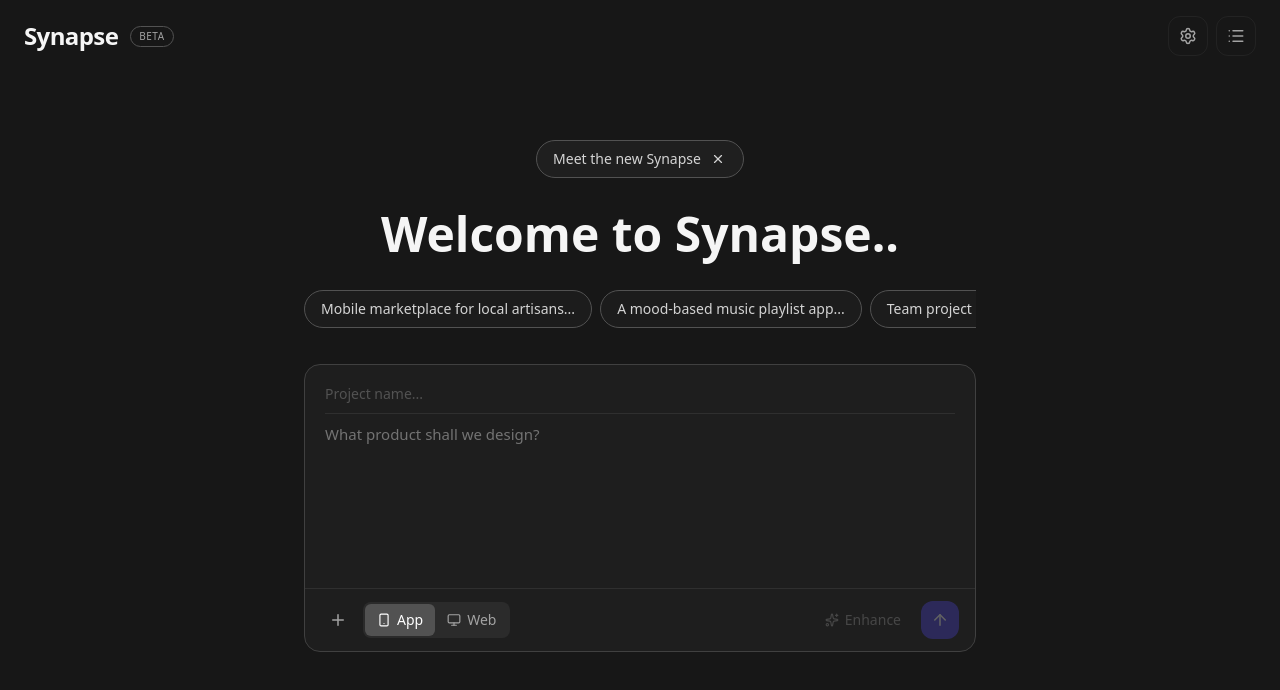
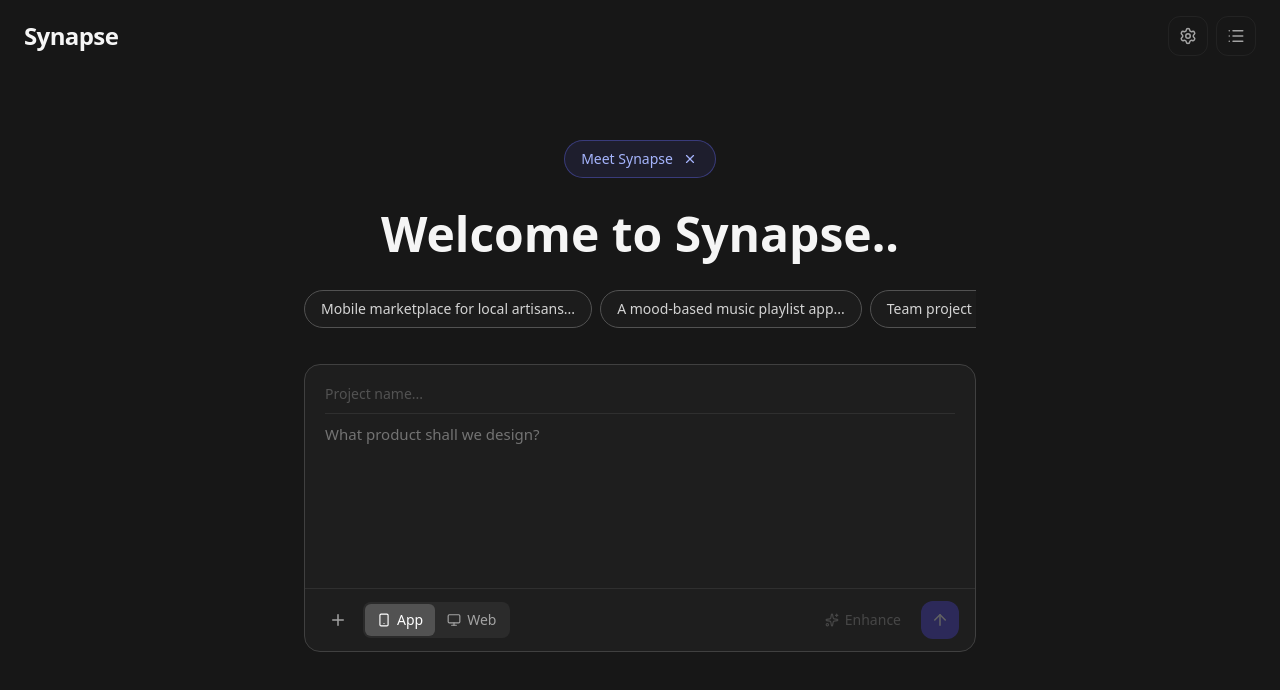
Before and after one commit to TGALLOWAY1/Synapse, a React (Vite) app: page / in a window 1280 px wide. Shown: the top 690 px of the page. Built offline with nearby package versions, Linux system fonts and the light colour scheme.

Commit message:
Remove beta tag and update Meet Synapse banner on homepage
Removed the "Beta" badge from the top bar, changed "Meet the new Synapse"
to "Meet Synapse", and styled the banner with purple/indigo tones matching
the submit button.

https://claude.ai/code/session_0141JVbRgE1QXbabSTFeKiWj

```diff
--- a/src/components/HomePage.tsx
+++ b/src/components/HomePage.tsx
@@ -142,9 +142,6 @@ export function HomePage() {
             <div className="flex items-center justify-between px-6 py-4">
                 <div className="flex items-center gap-3">
                     <h1 className="text-2xl font-bold tracking-tight">Synapse</h1>
-                    <span className="text-[10px] font-medium tracking-wider uppercase px-2 py-0.5 rounded-full border border-neutral-600 text-neutral-400">
-                        Beta
-                    </span>
                 </div>
                 <div className="flex items-center gap-2">
                     <button
@@ -172,9 +169,9 @@ export function HomePage() {
                         <div className="flex justify-center mb-8">
                             <div
                                 onClick={() => navigate('/about')}
-                                className="inline-flex items-center gap-2 px-4 py-2 rounded-full border border-neutral-600 bg-neutral-800/60 text-sm text-neutral-300 hover:border-neutral-500 hover:text-white cursor-pointer transition"
+                                className="inline-flex items-center gap-2 px-4 py-2 rounded-full border border-indigo-500/40 bg-indigo-500/10 text-sm text-indigo-300 hover:border-indigo-400/60 hover:text-indigo-200 cursor-pointer transition"
                             >
-                                <span>Meet the new Synapse</span>
+                                <span>Meet Synapse</span>
                                 <button
                                     onClick={dismissMeet}
                                     className="p-0.5 hover:bg-white/10 rounded transition"
```
